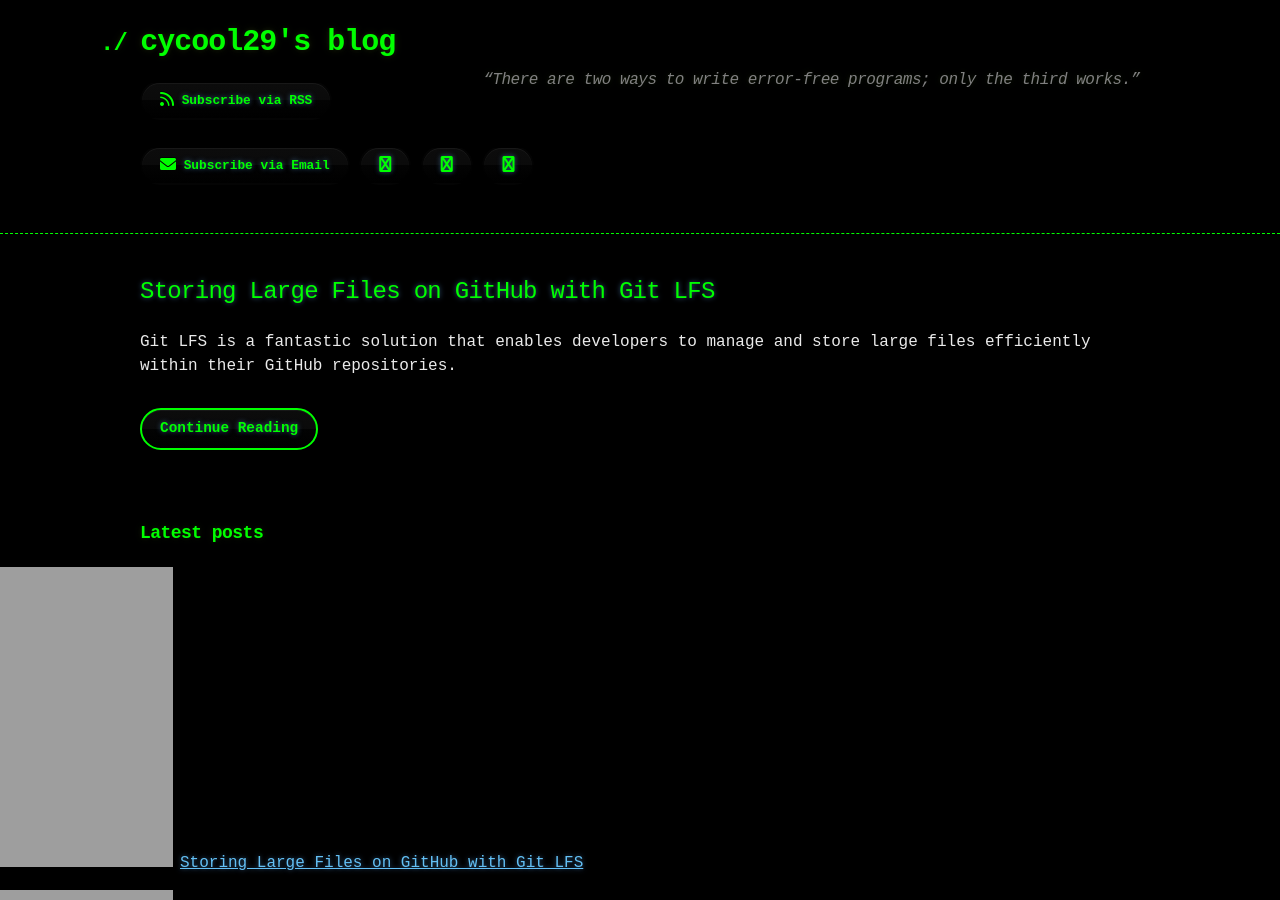
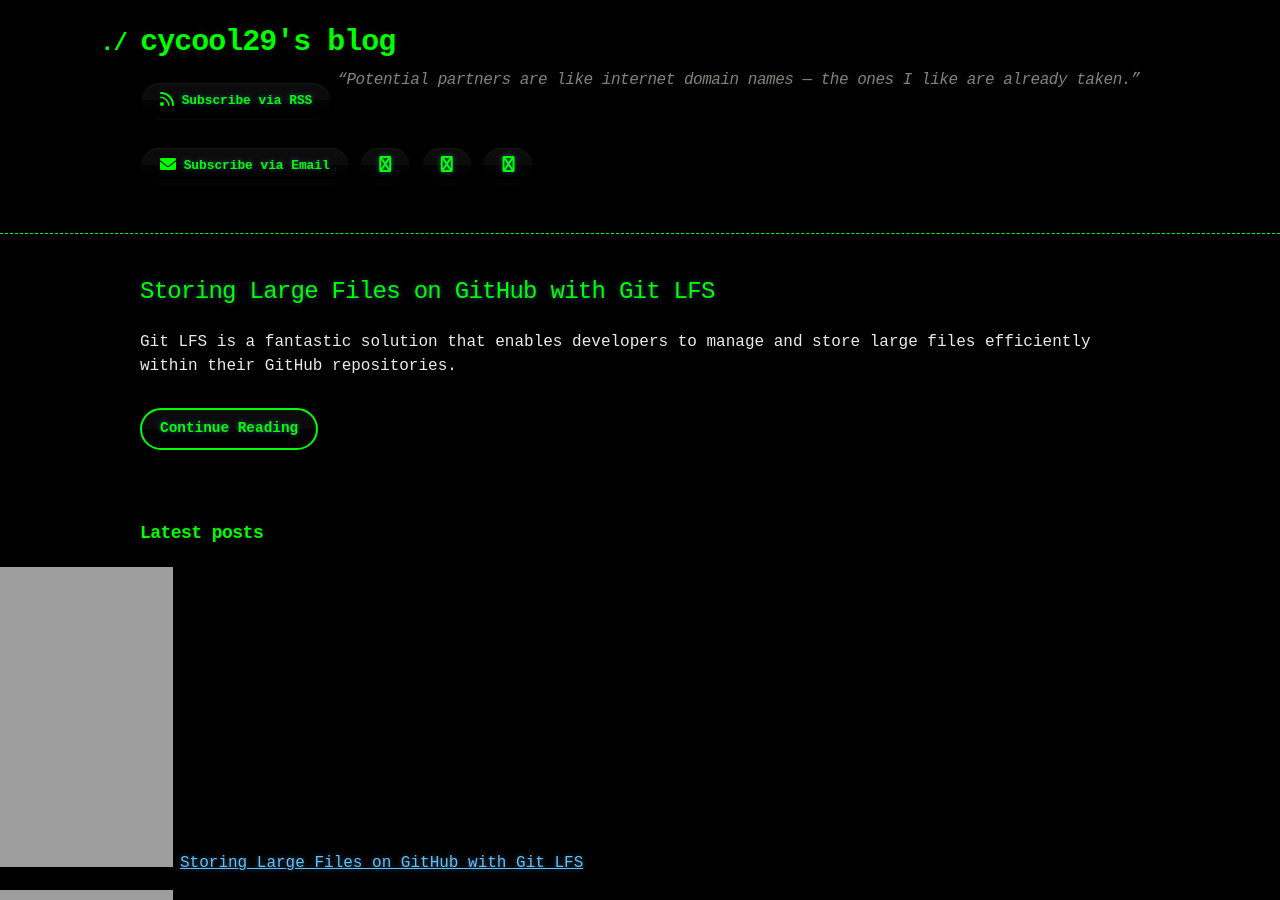
Before and after one commit to cycool29/cycool29.github.io, a Jekyll site: the page built from index.md, in a window 1280 px wide and 900 px high. Built offline with Jekyll 4.4.1, drawn with Linux system fonts in a browser that asks for light colours; a style sheet for code colours, icons or effects is not loaded.

Commit message:
Update quotes

```diff
--- a/_config.yml
+++ b/_config.yml
@@ -1,5 +1,5 @@
 title: cycool29's blog
-description: "“There are two ways to write error-free programs; only the third works.” "
+description: "“Potential partners are like internet domain names — the ones I like are already taken.” "
 bio: A high school student. Intermediate in Python, Git, Bash. Learning JavaScript. He/Him. "
 author: cycool29
 url: https://cycool29.github.io
```
